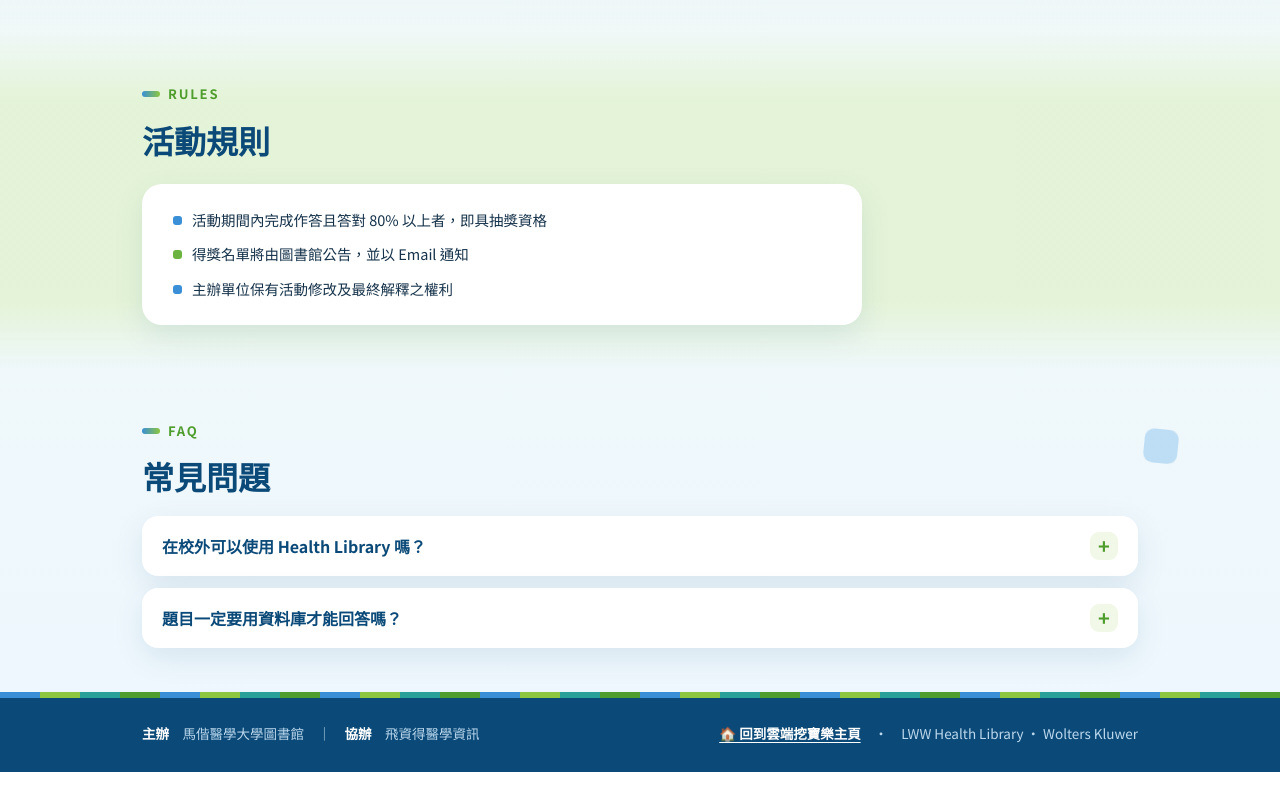
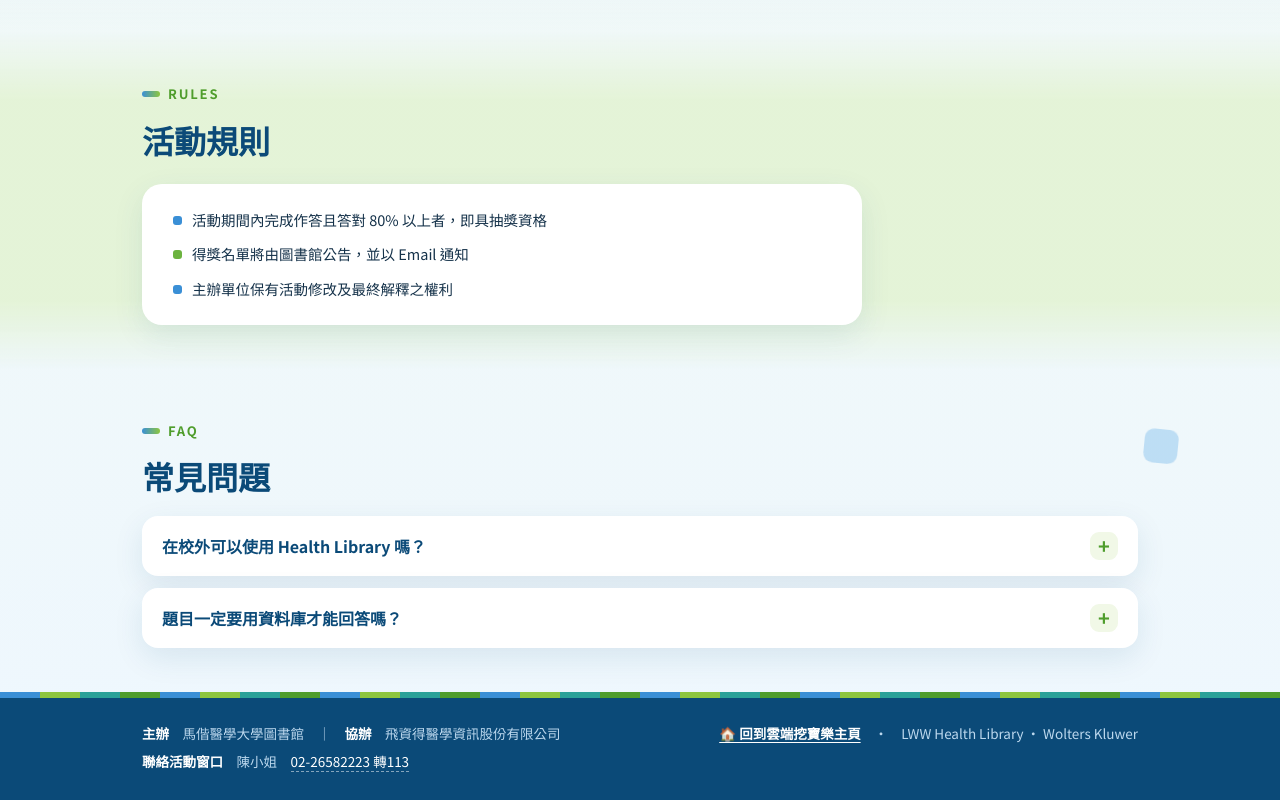
Before and after one commit to emilychen1212/2026mmu-healthlibrary, a plain HTML site: page index.html in a window 1280 px wide. Shown: the part 2731-3531 px from the top of the page. Before the commit the page ends 3503 px from the top, so only its background shows below. Drawn offline with Linux system fonts and the light colour scheme.

Commit message:
footer 更新協辦全名與聯絡活動窗口
Co-Authored-By: Claude Opus 5.5 <noreply@anthropic.com>

```diff
--- a/index.html
+++ b/index.html
@@ -58,6 +58,11 @@
   .hero-home .home-btn{background:rgba(255,255,255,.16);color:#fff;box-shadow:inset 0 0 0 1.5px rgba(255,255,255,.55)}
   @media(max-width:720px){.topbar .home-btn{display:none}.hero-home{display:block}}
   .foot-home{color:#fff;font-weight:700;text-decoration:underline;text-underline-offset:3px}
+  .foot-org{display:flex;flex-direction:column;gap:4px}
+  .foot-org .org{white-space:nowrap}
+  @media(max-width:720px){.foot-org .sep{display:none}.foot-org .org{display:block}}
+  .foot-tel{color:#fff;text-decoration:none;border-bottom:1px dashed rgba(255,255,255,.5)}
+  .foot-tel:hover{border-bottom-style:solid}
 
   /* hero */
   .hero{color:var(--white);position:relative;overflow:hidden;background:linear-gradient(135deg,var(--blue-900) 0%,var(--blue-700) 55%,#1d8a9a 100%)}
@@ -467,7 +472,10 @@
 
 <footer>
   <div class="wrap">
-    <div><b>主辦</b>　馬偕醫學大學圖書館　｜　<b>協辦</b>　飛資得醫學資訊</div>
+    <div class="foot-org">
+      <div><span class="org"><b>主辦</b>　馬偕醫學大學圖書館</span><span class="sep">　｜　</span><span class="org"><b>協辦</b>　飛資得醫學資訊股份有限公司</span></div>
+      <div><b>聯絡活動窗口</b>　陳小姐　<a class="foot-tel" href="tel:0226582223,113">02-26582223 轉113</a></div>
+    </div>
     <div><a class="foot-home" href="https://lib.mmu.edu.tw/var/file/0/1000/mobilehomepage/11/library-week2026-jove_hl.html">🏠 回到雲端挖寶樂主頁</a>　·　LWW Health Library · Wolters Kluwer</div>
   </div>
 </footer>
```
Also changed, not shown: game.html (+1 -1 lines).
